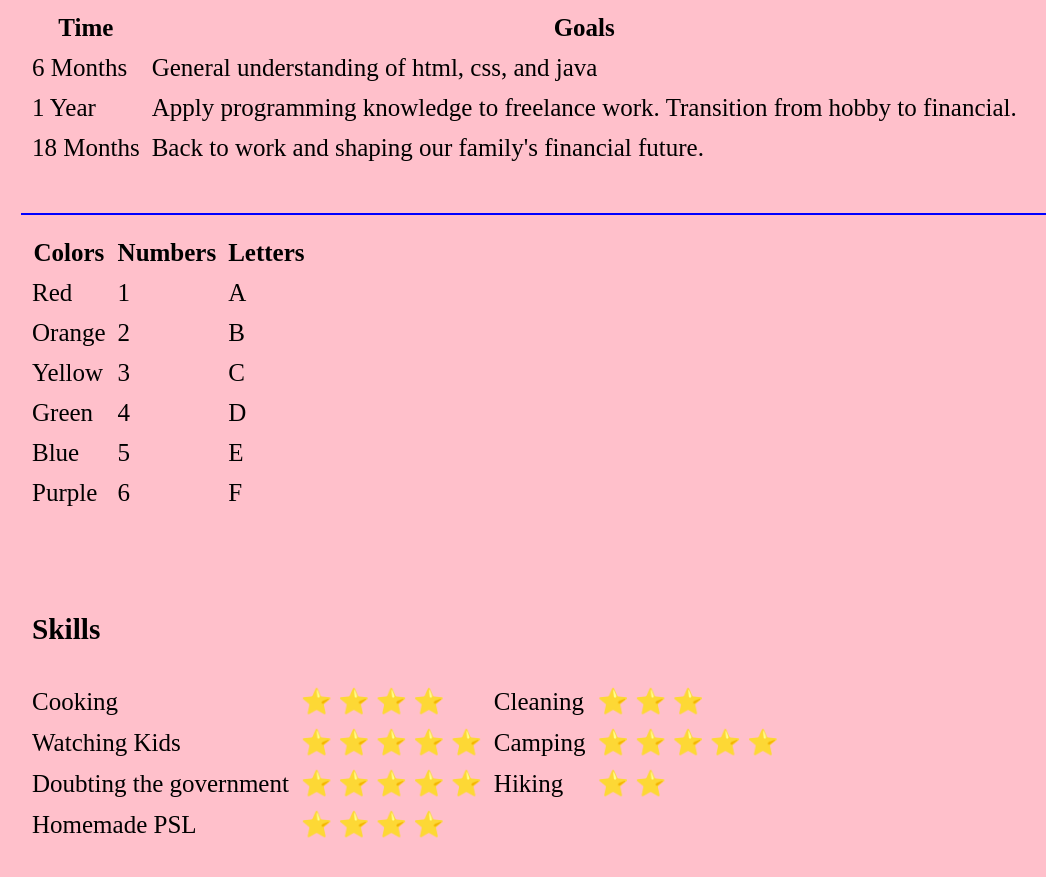
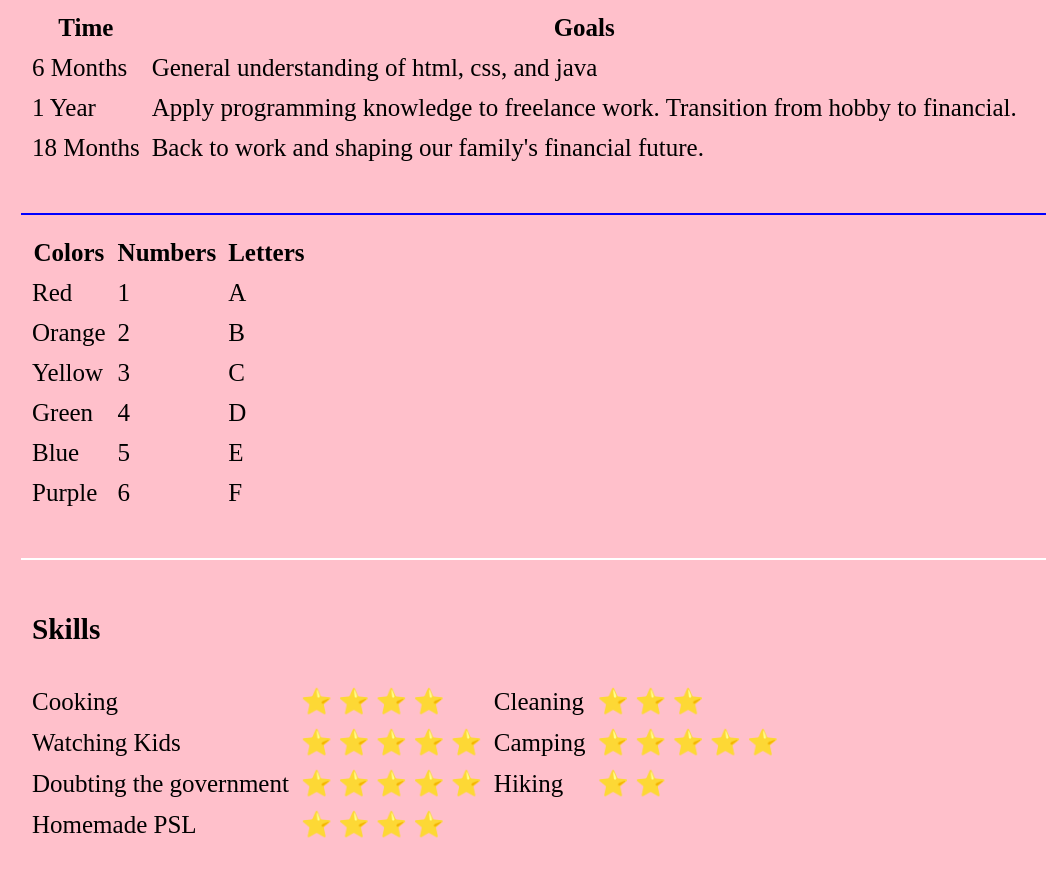
Before and after one commit to mreece624/cv, a plain HTML site: page index.html in a window 1280 px wide. Shown: the part 2736-3613 px from the top of the page, without its empty margins (12-1058 px from the left). Drawn offline with Linux system fonts and the light colour scheme.

Commit message:
Update index.html

```diff
--- a/index.html
+++ b/index.html
@@ -154,7 +154,7 @@
     </tbody>
   </table>
   <br />
-  <hr color="pink"/>
+  <hr color="white"/>
   <table cellspacing="10">
     <tr>
       <td><h3>Skills</h3></td>
```
